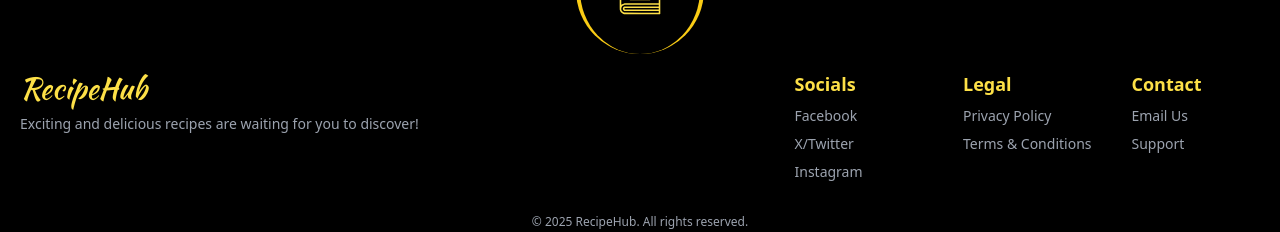
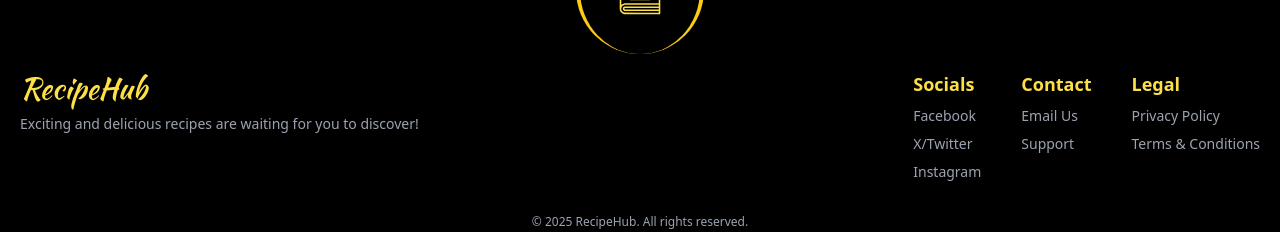
Before and after one commit to j0hnnyli/recipe, a Next.js app: page / in a window 1280 px wide. Shown: the part 1988-2220 px from the top of the page. Built offline with nearby package versions, Linux system fonts and the light colour scheme; no server answers.

Commit message:
Update : Added Pointer For Links In The Footer (#17)
* redesigned a new landing page

* added scrool top button feature in the footer

* fixed the flash on intro section

* added pointer for links in the footer

```diff
--- a/components/Footer.tsx
+++ b/components/Footer.tsx
@@ -20,25 +20,26 @@ const Footer = () => {
           </p>
         </div>
 
-        <div className="grid grid-cols-3 gap-10">
+        <div className="flex gap-10">
           <div className="flex flex-col gap-2">
             <h3 className="text-lg font-semibold text-primary_yellow">Socials</h3>
-            <div className="text-sm text-gray-400 hover:text-yellow-400 transition-colors">Facebook</div>
-            <div className="text-sm text-gray-400 hover:text-yellow-400 transition-colors">X/Twitter</div>
-            <div className="text-sm text-gray-400 hover:text-yellow-400 transition-colors">Instagram</div>
+            <div className="text-sm text-gray-400 hover:text-yellow-400 transition-colors cursor-pointer">Facebook</div>
+            <div className="text-sm text-gray-400 hover:text-yellow-400 transition-colors cursor-pointer">X/Twitter</div>
+            <div className="text-sm text-gray-400 hover:text-yellow-400 transition-colors cursor-pointer">Instagram</div>
+          </div>
+
+          <div className="flex flex-col gap-2">
+            <h3 className="text-lg font-semibold text-primary_yellow">Contact</h3>
+            <div className="text-sm text-gray-400 hover:text-yellow-400 transition-colors cursor-pointer">Email Us</div>
+            <div className="text-sm text-gray-400 hover:text-yellow-400 transition-colors cursor-pointer">Support</div>
           </div>
 
           <div className="flex flex-col gap-2">
             <h3 className="text-lg font-semibold text-primary_yellow">Legal</h3>
-            <div className="text-sm text-gray-400 hover:text-yellow-400 transition-colors">Privacy Policy</div>
-            <div className="text-sm text-gray-400 hover:text-yellow-400 transition-colors">Terms & Conditions</div>
+            <div className="text-sm text-gray-400 hover:text-yellow-400 transition-colors cursor-pointer">Privacy Policy</div>
+            <div className="text-sm text-gray-400 hover:text-yellow-400 transition-colors cursor-pointer">Terms & Conditions</div>
           </div>
 
-          <div className="flex flex-col gap-2">
-            <h3 className="text-lg font-semibold text-primary_yellow">Contact</h3>
-            <div className="text-sm text-gray-400 hover:text-yellow-400 transition-colors">Email Us</div>
-            <div className="text-sm text-gray-400 hover:text-yellow-400 transition-colors">Support</div>
-          </div>
         </div>
       </div>
 
--- a/components/homepageSections/Intro.tsx
+++ b/components/homepageSections/Intro.tsx
@@ -34,6 +34,7 @@ const Intro = () => {
 
           <IntroContent />
         </div>
+
       </div>
     </div>
   )
```
